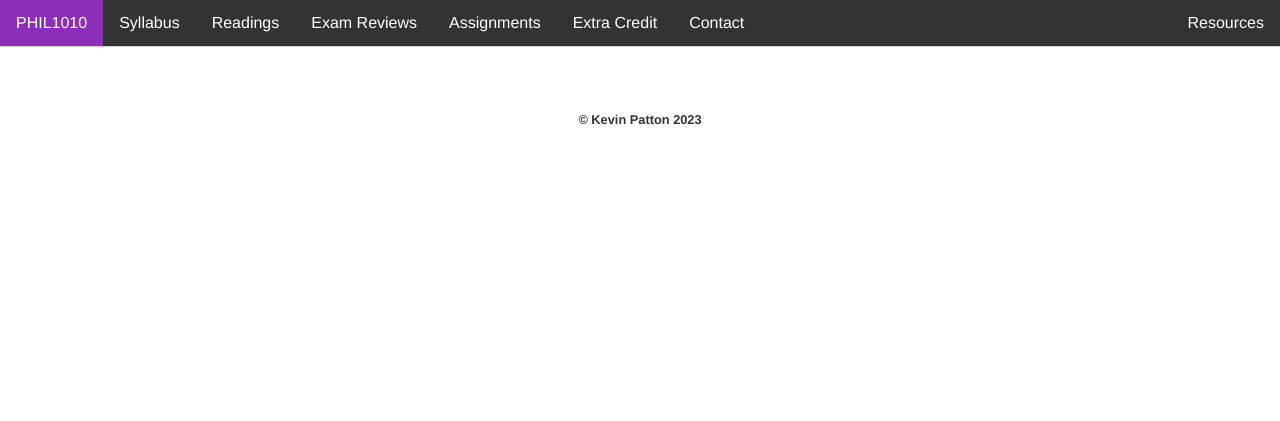
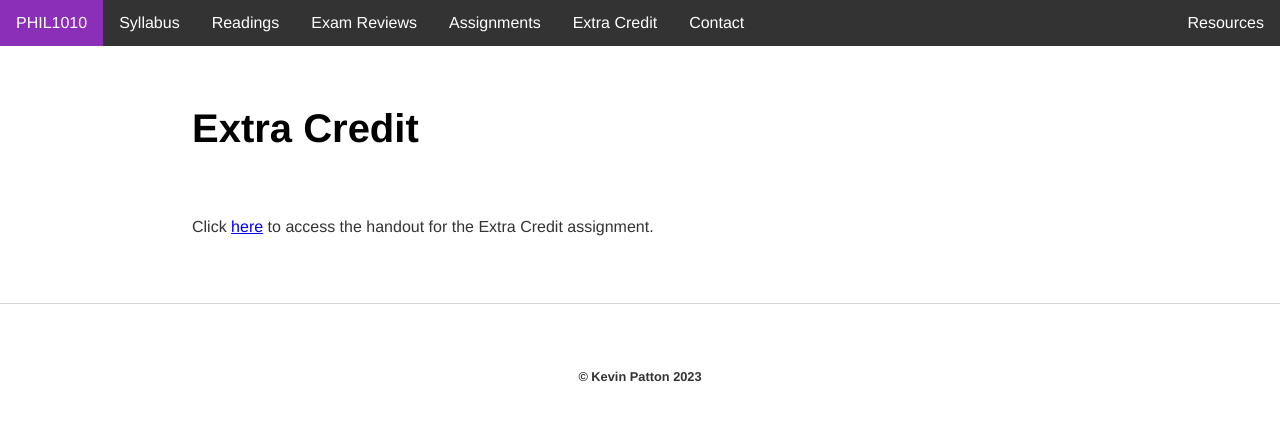
Before and after one commit to kevinjpatton/kevinjpatton.github.io, a Jekyll site: the page built from teaching/phil_1010/ec/index.html, in a window 1280 px wide. Shown: the top 421 px of the page. Built offline with Jekyll 4.4.1, drawn with Linux system fonts in a browser that asks for light colours; Markdown is read by kramdown in place of the engine named in the settings.

Commit message:
Update index.html

```diff
--- a/teaching/phil_1010/ec/index.html
+++ b/teaching/phil_1010/ec/index.html
@@ -2,3 +2,5 @@
 layout: 1010
 title: PHIL1010 - Assignments
 ---
+<h1>Extra Credit</h1>
+<p>Click <a href="/teaching/phil_1010/Handout - Bak EC - Phil1010.pdf" target="_blank">here</a> to access the handout for the Extra Credit assignment.</p>
```
